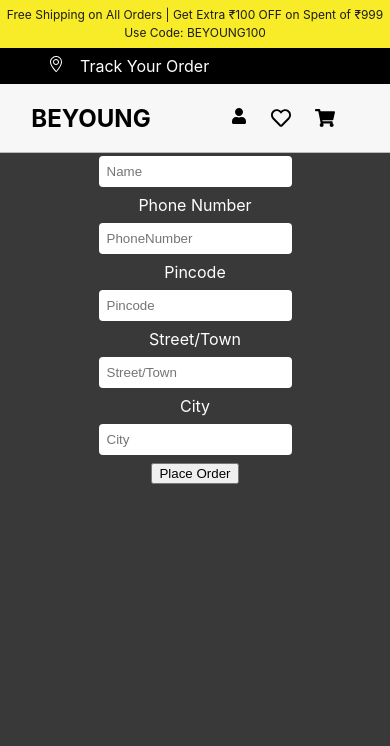
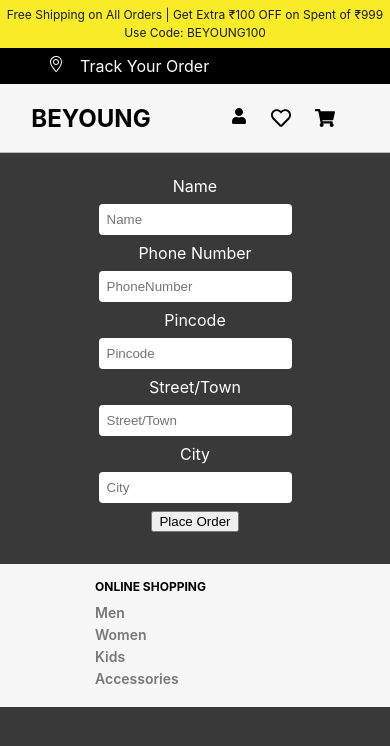
Before and after one commit to yamunar04/Beyoung---React-project-1---edectfwoklm6, a React (Vite) app: page /checkout in a window 390 px wide. Shown: the top 746 px of the page. Built offline with nearby package versions, Linux system fonts and the light colour scheme.

Commit message:
updated files

```diff
--- a/src/App.css
+++ b/src/App.css
@@ -51,7 +51,7 @@
     gap: 1rem;
   }
   .label-top{
-    margin-top: 2rem;
+    margin-top: 3rem;
   }
   .firstSlide {
     background: #f8eb27;
@@ -147,6 +147,7 @@
     align-items: center;
     margin: 2rem;
     flex-direction: column;
+    padding-top: 3rem;
   }
 
   .search-button{
@@ -167,6 +168,9 @@
   .profile-icon{
     margin: 1rem;
     cursor: pointer;
+  }
+  #checkout-main{
+    padding-top: 3rem;
   }
 
   @media screen and (max-width: 575px) {
@@ -204,4 +208,7 @@
     .secondSlide{
       padding: 0.5rem;
     }
+    #checkout-main{
+      padding-top: 3rem;
+    }
   }
--- a/src/components/Cart/Cart.css
+++ b/src/components/Cart/Cart.css
@@ -57,6 +57,7 @@
     justify-content: center;
     align-items: center;
     flex-direction: column;
+    border-radius: 0.5rem;
   }
   .cart-total-div button {
     margin-top: 10px;
@@ -66,6 +67,7 @@
     background-color: var(--green-color);
     cursor: pointer;
     text-transform: uppercase;
+    border-radius: 1rem;
   }
   .cart-total-div h4 {
     font-size: 1.25rem;
@@ -78,6 +80,7 @@
     color: black;
     background-color: white;
     cursor: pointer;
+    border-radius: 0.2rem;
   }
 
   .cart-totat-buttons-div {
@@ -95,6 +98,7 @@
     color: black;
     background-color: white;
     cursor: pointer;
+    border-radius: 0.2rem;
   }
 
   @media only screen and (max-width: 575px) {
--- a/src/components/CheckOut/CheckOut.jsx
+++ b/src/components/CheckOut/CheckOut.jsx
@@ -1,5 +1,6 @@
 import React from "react";
 import { useState } from "react";
+import Footer from "../Footer/Footer";
 
 function CheckOut() {
     const [username, setUsername] = useState('');
@@ -19,7 +20,8 @@ function CheckOut() {
     }
 
     return (
-        <div id="main">
+        <>
+            <div id="checkout-main">
                 <form>
                     <label for="name">Name</label>
                     <input name="name" placeholder="Name" type="text"
@@ -50,6 +52,8 @@ function CheckOut() {
                     <button onClick={handleSubmit}>Place Order</button>
                 </form>
             </div>
+            <Footer />
+        </>
     )
 }
 
--- a/src/components/products/SingleProduct.css
+++ b/src/components/products/SingleProduct.css
@@ -6,6 +6,7 @@
     max-width: 1000px;
     width: 95%;
     margin: 3rem auto;
+    padding-top: 3rem;
   }
 
   .single-product-left {
```
Lines whose indentation alone changed are shown as unchanged.
